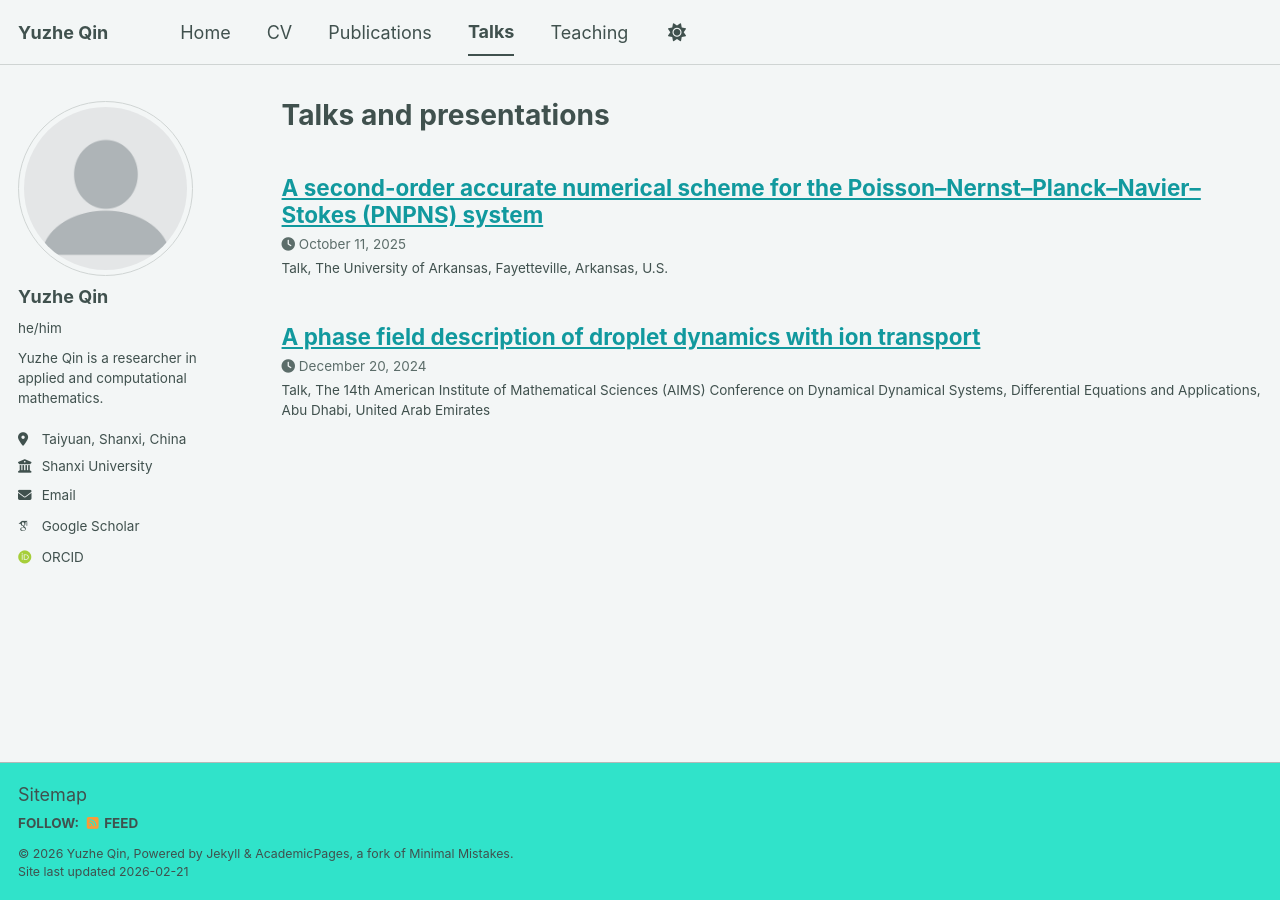
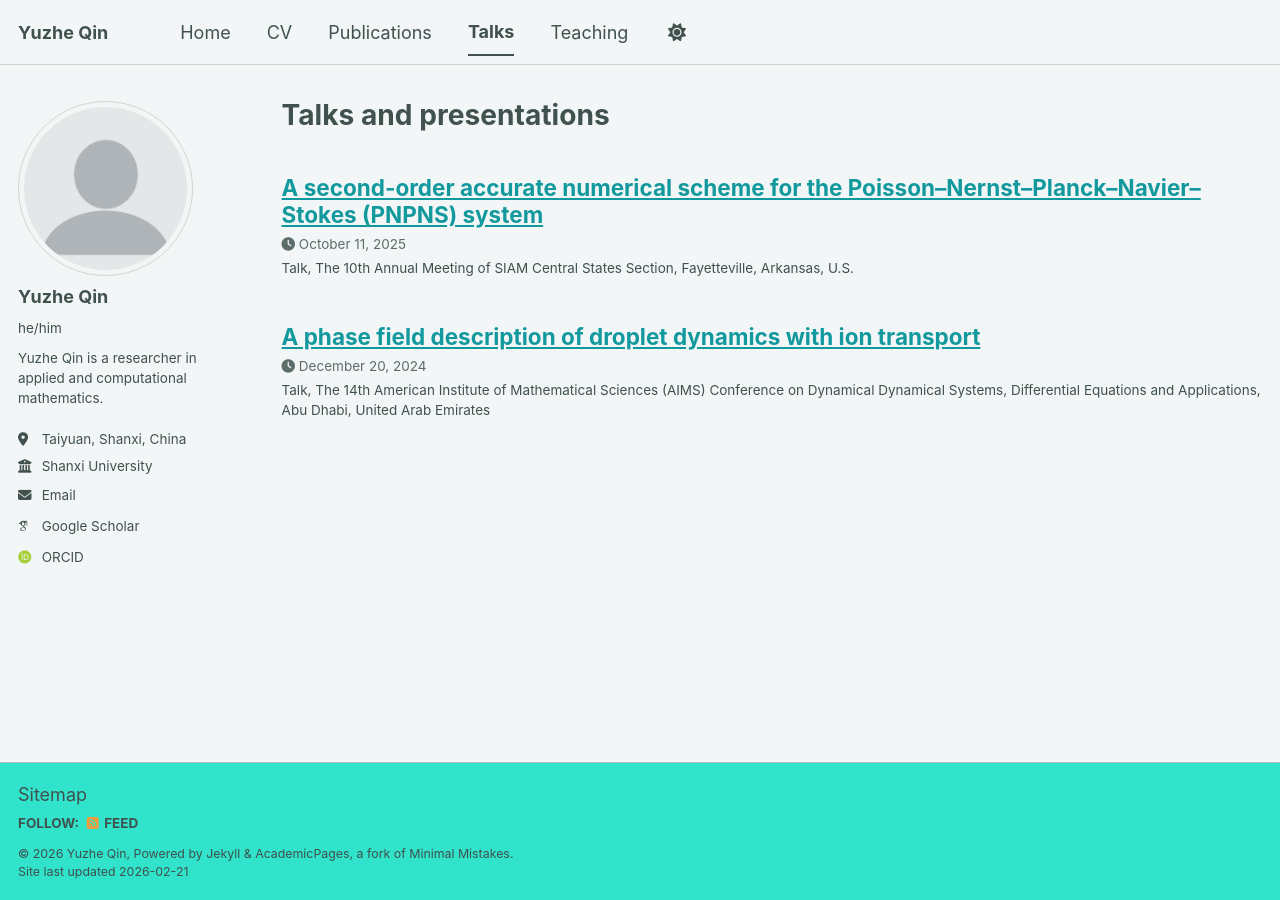
Before and after one commit to yzqinmath/yzqinmath.github.io, a Jekyll site: the page built from _pages/talks.html, in a window 1280 px wide. Built offline with Jekyll 4.4.1, drawn with Linux system fonts in a browser that asks for light colours; some web fonts are replaced; a script bundle is joined from its source files by our own code; library files that are not in the unit come from our copies.

Commit message:
Update 2025-10-11-talk.md

```diff
--- a/_talks/2025-10-11-talk.md
+++ b/_talks/2025-10-11-talk.md
@@ -3,7 +3,7 @@ title: "A second-order accurate numerical scheme for the Poisson–Nernst–Plan
 collection: talks
 type: "Talk"
 permalink: /talks/2025-10-11-talk
-venue: "The University of Arkansas"
+venue: "The 10th Annual Meeting of SIAM Central States Section"
 date: 2025-10-11
 location: "Fayetteville, Arkansas, U.S."
 ---
```
